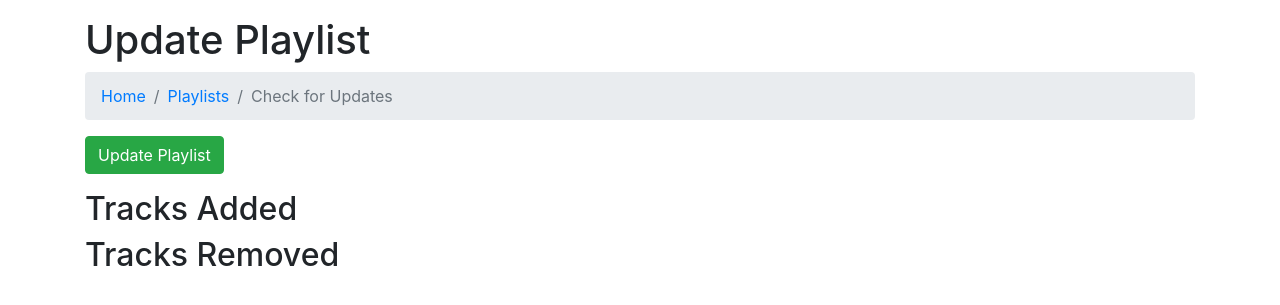
After one commit to alexherdzik/spotify, a Flask app: template templates/check_playlist.html in a window 1280 px wide. The commit adds this page. Shown: the top 305 px of the page. Run offline with Flask 2, Linux system fonts and the light colour scheme; the template is opened without the code that fills it, so the values that code supplies are empty; some libraries are stand-ins or nearby versions.

Commit message:
Check Playlist
Shows tracks added and removed before updating a playlist

```diff
--- a/app.py
+++ b/app.py
@@ -1,6 +1,6 @@
 from flask import Flask, request, redirect, render_template, url_for
 from flask_sqlalchemy import SQLAlchemy
-from spotify import app_authorization, user_authorization, get_spotify_username, get_user_top_tracks, get_user_top_tracks_uris, create_user_playlist, add_tracks_to_playlist, get_playlist_id, convert_time_range, check_user_playlist, get_playlist_tracks
+from spotify import app_authorization, user_authorization, get_spotify_username, get_user_top_tracks, get_user_top_tracks_uris, create_user_playlist, add_tracks_to_playlist, get_playlist_id, convert_time_range, check_user_playlist, get_playlist_tracks, get_tracks_added, get_tracks_removed
 
 app = Flask(__name__)
 
@@ -77,3 +77,13 @@ def playlist():
     playlist_id = request.args.get('id', type=str)
     playlist_tracks = get_playlist_tracks(playlist_id)
     return render_template('playlist.html', tracks=playlist_tracks)
+
+@app.route('/check-playlist')
+def check_playlist():
+    playlist_id = request.args.get('id', type=str)
+    tracks_old = get_playlist_tracks(playlist_id)
+    playlist = Playlist.query.filter_by(playlist_id=playlist_id).first()
+    tracks_new = get_user_top_tracks(playlist.time_range, playlist.tracks)
+    tracks_added = get_tracks_added(tracks_new, tracks_old)
+    tracks_removed = get_tracks_removed(tracks_old, tracks_new)
+    return render_template('check_playlist.html', tracks_added=tracks_added, tracks_removed=tracks_removed)
--- a/spotify.py
+++ b/spotify.py
@@ -143,6 +143,20 @@ def get_playlist_tracks(playlist_id):
     get_playlist_tracks_data = json.loads(get_playlist_tracks_response.text)
     return get_playlist_tracks_data['items']
 
+def get_tracks_added(tracks_new, tracks_old):
+    tracks_added = []
+    for track_new in tracks_new:
+        if not any(track_old['track']['id'] == track_new['id'] for track_old in tracks_old):
+            tracks_added.append(track_new)
+    return tracks_added
+
+def get_tracks_removed(tracks_old, tracks_new):
+    tracks_removed = []
+    for track_old in tracks_old:
+        if not any(track_new['id'] == track_old['track']['id'] for track_new in tracks_new):
+            tracks_removed.append(track_old)
+    return tracks_removed
+
 """
 def insert_playlist(db, playlist_id, username, time_range, limit, created, updated):
     playlist = Playlist(playlist_id=playlist_id, username=username, time_range=time_range, tracks=limit, created=created, updated=updated)
--- /dev/null
+++ b/templates/check_playlist.html
@@ -0,0 +1,67 @@
+{% extends "layout.html" %}
+
+{% block heading %}
+Update Playlist
+{% endblock %}
+
+{% block body %}
+<nav aria-label="breadcrumb">
+  <ol class="breadcrumb">
+    <li class="breadcrumb-item"><a href="{{ url_for('home') }}">Home</a></li>
+    <li class="breadcrumb-item"><a href="{{ url_for('playlists') }}">Playlists</a></li>
+    <li class="breadcrumb-item active" aria-current="page">Check for Updates</li>
+  </ol>
+</nav>
+
+<div class="row">
+  <div class="col-12">
+    <a class="btn btn-success mb-3" href="">Update Playlist</a>
+  </div>
+</div>
+
+<h2>Tracks Added</h2>
+{% for track in tracks_added %}
+<div class="row">
+  <div class="col-12">
+    <div class="card mb-3">
+      <div class="row no-gutters">
+        <div class="col-1">
+          <img src="{{ track.album.images[1].url }}" class="card-img h-100" alt="Album artwork">
+        </div>
+        <div class="col-11">
+          <div class="card-body">
+            <h5 class="card-title">{{ track.name }}</h5>
+            <h6 class="card-subtitle mb-2 text-muted">
+              {{ track.artists[0].name }}
+            </h6>
+          </div>
+        </div>
+      </div>
+    </div>
+  </div>
+</div>
+{% endfor %}
+
+<h2>Tracks Removed</h2>
+{% for track in tracks_removed %}
+<div class="row">
+  <div class="col-12">
+    <div class="card mb-3">
+      <div class="row no-gutters">
+        <div class="col-1">
+          <img src="{{ track.track.album.images[1].url }}" class="card-img h-100" alt="Album artwork">
+        </div>
+        <div class="col-11">
+          <div class="card-body">
+            <h5 class="card-title">{{ track.track.name }}</h5>
+            <h6 class="card-subtitle mb-2 text-muted">
+              {{ track.track.artists[0].name }}
+            </h6>
+          </div>
+        </div>
+      </div>
+    </div>
+  </div>
+</div>
+{% endfor %}
+{% endblock %}
--- a/templates/playlists.html
+++ b/templates/playlists.html
@@ -21,7 +21,8 @@ Playlists
         <h6 class="card-subtitle mb-2 text-muted">
           {{ playlist.tracks }}
         </h6>
-        <a href="{{ url_for('playlist', id=playlist.playlist_id) }}" class="btn btn-primary">View playlist</a>
+        <a href="{{ url_for('playlist', id=playlist.playlist_id) }}" class="btn btn-secondary">View Playlist</a>
+        <a href="{{ url_for('check_playlist', id=playlist.playlist_id) }}" class="btn btn-primary">Check for Updates</a>
       </div>
     </div>
   </div>
```
